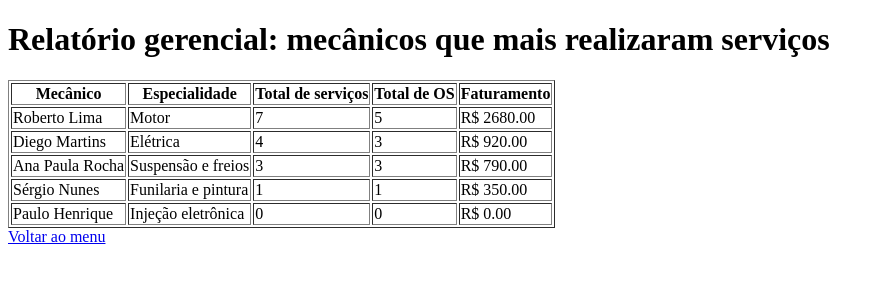
After one commit to Lucimarchaves/-BANCO-DE-DADOS-E-APLICA-ES, a Flask app: page /relatorio in a window 1280 px wide. The commit adds this page. Shown: the top 300 px of the page, without its empty margins (0-884 px from the left). Run offline with Flask 3, Linux system fonts and the light colour scheme; data comes from the database, SQL or seed files in the repository.

Commit message:
Adiciona tela de consulta de OS (INNER JOIN) e relatorio gerencial (GROUP BY + COUNT)
Item 3.3: rota /ordens_servico com INNER JOIN em 6 tabelas (ordem_servico, cliente, veiculo, modelo, marca, mecanico) e template templates/ordens_servico.html.
Item 3.4: rota /relatorio com GROUP BY + COUNT (Opcao A - mecanicos que mais realizaram servicos) e template templates/relatorio.html.
Menu do index.html atualizado com os dois links.

```diff
--- a/app.py
+++ b/app.py
@@ -253,6 +253,56 @@ def listar_vendedores():
     conn.close()
     return render_template("vendedores.html", vendedores=vendedores)
 
+@app.route("/ordens_servico")
+def listar_ordens_servico():
+    conn = get_connection()
+    cursor = conn.cursor(dictionary=True)
+
+    cursor.execute("""
+        SELECT
+            os.id_os                                      AS os,
+            c.nome                                        AS cliente,
+            CONCAT(ma.nome, ' ', mo.nome, ' - ', v.placa) AS veiculo,
+            me.nome                                       AS mecanico,
+            DATE_FORMAT(os.data_abertura, '%d/%m/%Y')     AS data
+        FROM ordem_servico os
+        INNER JOIN cliente  c  ON c.id_cliente   = os.id_cliente
+        INNER JOIN veiculo  v  ON v.id_veiculo   = os.id_veiculo
+        INNER JOIN modelo   mo ON mo.id_modelo   = v.id_modelo
+        INNER JOIN marca    ma ON ma.id_marca    = mo.id_marca
+        INNER JOIN mecanico me ON me.id_mecanico = os.id_mecanico
+        ORDER BY os.data_abertura DESC
+    """)
+    ordens = cursor.fetchall()
+
+    cursor.close()
+    conn.close()
+    return render_template("ordens_servico.html", ordens=ordens)
+
+@app.route("/relatorio")
+def relatorio_mecanicos():
+    conn = get_connection()
+    cursor = conn.cursor(dictionary=True)
+
+    cursor.execute("""
+        SELECT
+            me.nome                             AS mecanico,
+            me.especialidade,
+            COUNT(oss.id_servico)               AS total_servicos,
+            COUNT(DISTINCT os.id_os)            AS total_os,
+            COALESCE(SUM(oss.valor_cobrado), 0) AS faturamento
+        FROM mecanico me
+        LEFT JOIN ordem_servico os  ON os.id_mecanico = me.id_mecanico
+        LEFT JOIN os_servico    oss ON oss.id_os      = os.id_os
+        GROUP BY me.id_mecanico, me.nome, me.especialidade
+        ORDER BY total_servicos DESC, faturamento DESC
+    """)
+    relatorio = cursor.fetchall()
+
+    cursor.close()
+    conn.close()
+    return render_template("relatorio.html", relatorio=relatorio)
+
 
 if __name__ == "__main__":
     app.run(debug=True)
--- a/templates/index.html
+++ b/templates/index.html
@@ -47,6 +47,8 @@
         <a href="/vendedores">Lista de Vendedores</a>
         <a href="/cadastrar_vendedor">Cadastrar Vendedor</a>
         <a href="/vendas">Vendas Realizadas</a>
+        <a href="/ordens_servico">Ordens de Serviço</a>
+        <a href="/relatorio">Relatório Gerencial</a>
     </div>
 
 </body>
--- /dev/null
+++ b/templates/relatorio.html
@@ -0,0 +1,30 @@
+<!DOCTYPE html>
+<html lang="pt-br">
+<head>
+    <meta charset="UTF-8">
+    <title>Relatório Gerencial</title>
+</head>
+<body>
+    <h1>Relatório gerencial: mecânicos que mais realizaram serviços</h1>
+    <table border="1">
+        <tr>
+            <th>Mecânico</th>
+            <th>Especialidade</th>
+            <th>Total de serviços</th>
+            <th>Total de OS</th>
+            <th>Faturamento</th>
+        </tr>
+        {% for r in relatorio %}
+        <tr>
+            <td>{{ r.mecanico }}</td>
+            <td>{{ r.especialidade }}</td>
+            <td>{{ r.total_servicos }}</td>
+            <td>{{ r.total_os }}</td>
+            <td>R$ {{ r.faturamento }}</td>
+        </tr>
+        {% endfor %}
+    </table>
+
+    <a href="{{ url_for('index') }}">Voltar ao menu</a>
+</body>
+</html>
```
Also changed, not shown: templates/ordens_servico.html (added, +30 -0 lines).
